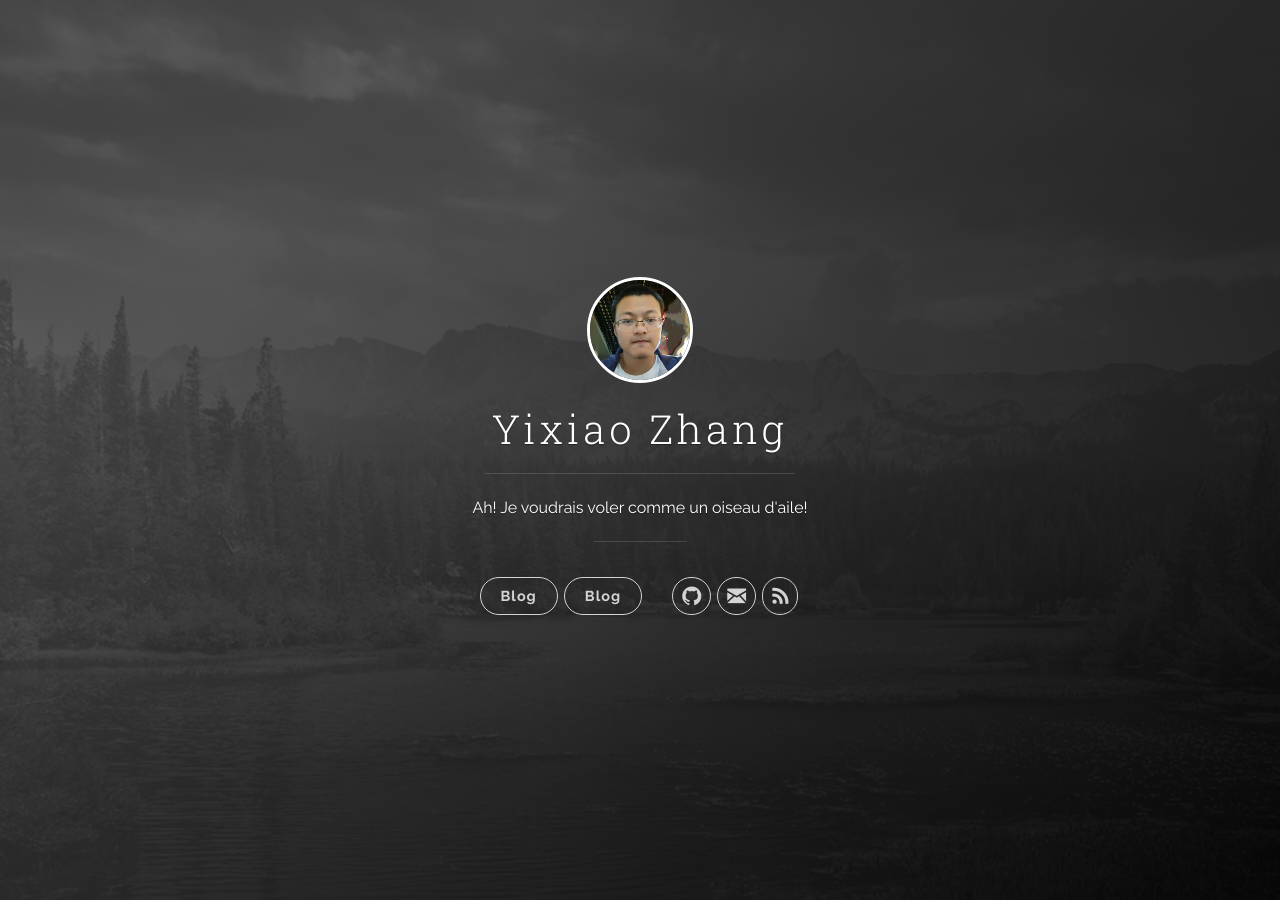
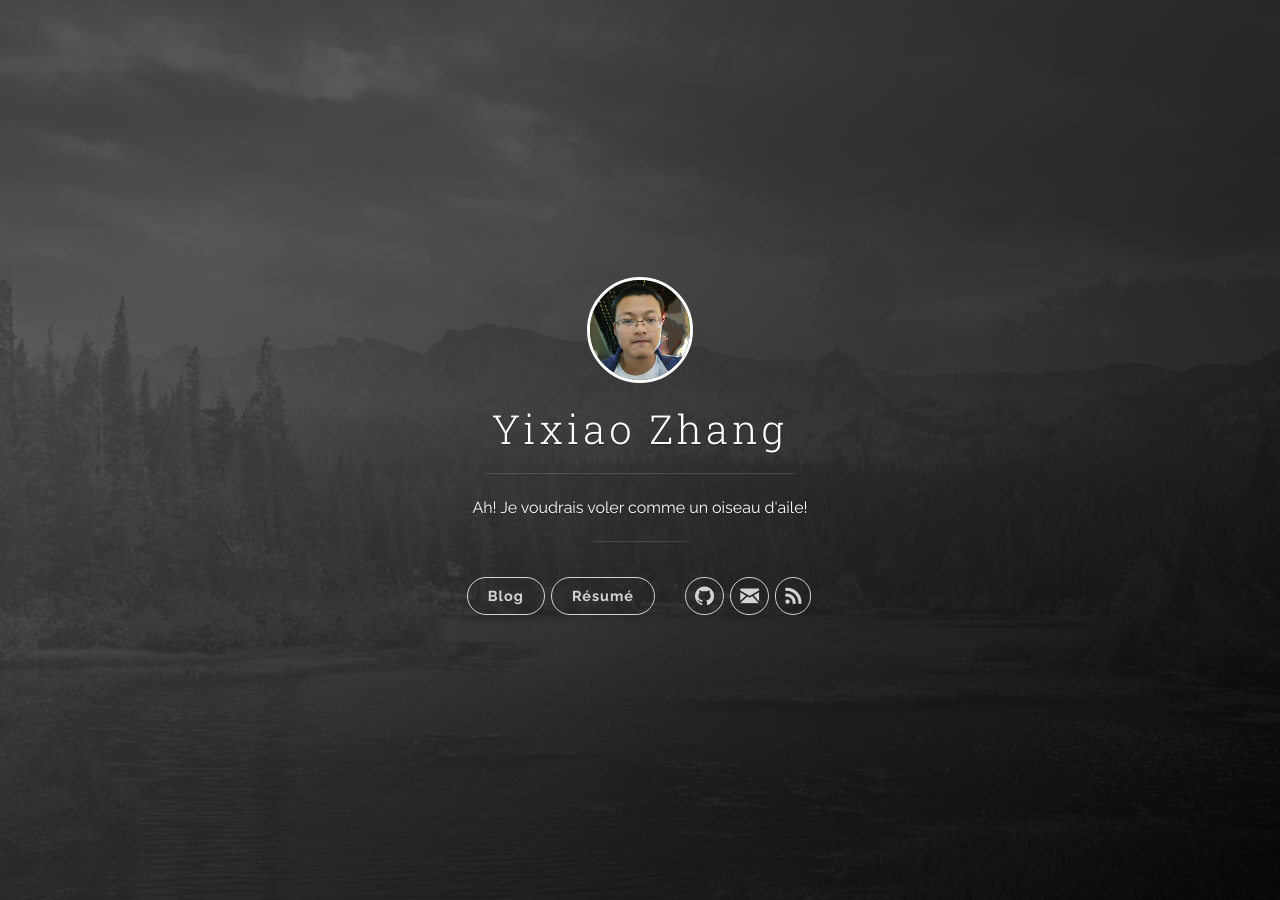
Before and after one commit to YuePanEdward/ldzhangyx.github.io, a Jekyll site: the page built from index.html, in a window 1280 px wide. Built offline with Jekyll 4.4.1, drawn with Linux system fonts in a browser that asks for light colours; the list of posts is cut into pages by our own code.

Commit message:
update CV

```diff
--- a/_includes/header.html
+++ b/_includes/header.html
@@ -21,7 +21,7 @@
           <nav class="cover-navigation cover-navigation--primary">
             <ul class="navigation">
               <li class="navigation__item"><a href="https://www.cnblogs.com/ldzhangyx/" title="link to Yixiao Zhang's blog" class="blog-button">Blog</a></li>
-              <li class="navigation__item"><a href="https://www.cnblogs.com/ldzhangyx/" title="link to Yixiao Zhang's blog" class="blog-button">Blog</a></li>
+              <li class="navigation__item"><a href="{{ site.baseurl }}/assets/CV-English.pdf" title="link to Yixiao Zhang's résumé" class="blog-button">Résumé</a></li>
             </ul>
           </nav>
 
```
